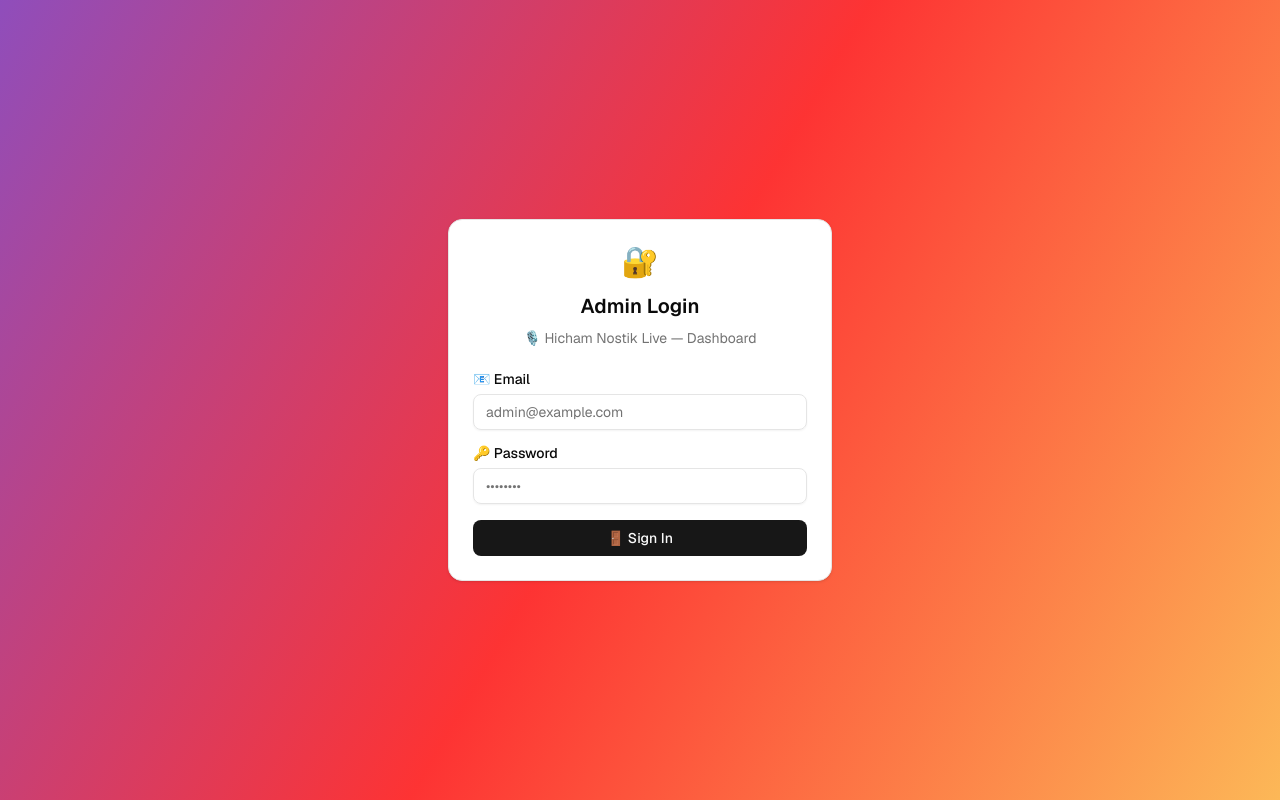
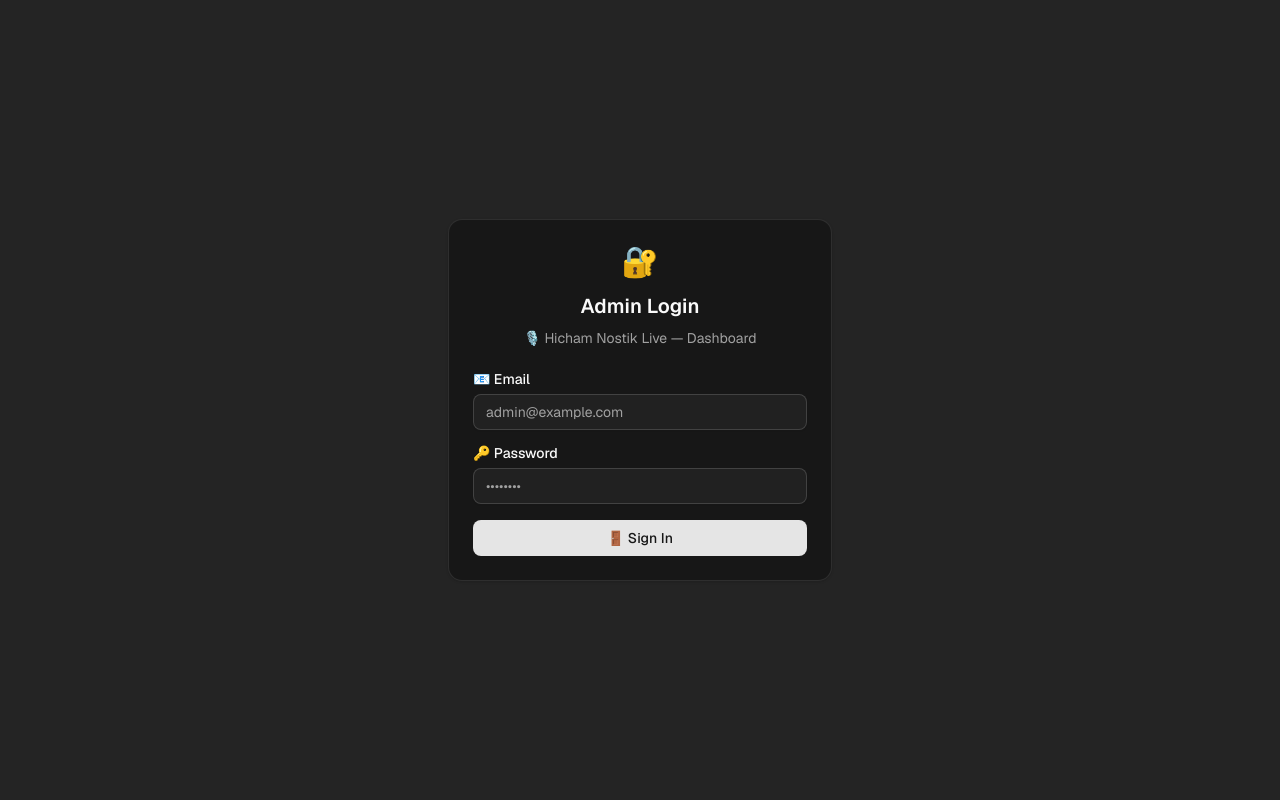
Before and after one commit to propre101/nostik_qa, a Next.js app: page /admin/login in a window 1280 px wide. Built offline with nearby package versions, Linux system fonts and the light colour scheme.

Commit message:
return the dashboard ui color

```diff
--- a/src/app/admin/dashboard/page.tsx
+++ b/src/app/admin/dashboard/page.tsx
@@ -35,6 +35,7 @@
   ]);
 
   return (
+    <div className="dark bg-background text-foreground min-h-screen">
       <main className="mx-auto max-w-4xl px-4 py-8">
         <div className="mb-8 flex items-center justify-between">
           <div>
@@ -61,5 +62,6 @@
           />
         </div>
       </main>
+    </div>
   );
 }
--- a/src/app/admin/login/page.tsx
+++ b/src/app/admin/login/page.tsx
@@ -36,6 +36,7 @@
   }
 
   return (
+    <div className="dark bg-background text-foreground min-h-screen">
       <main className="flex min-h-screen items-center justify-center px-4">
         <Card className="w-full max-w-sm">
           <CardHeader className="text-center">
@@ -79,5 +80,6 @@
           </CardContent>
         </Card>
       </main>
+    </div>
   );
 }
--- a/src/app/globals.css
+++ b/src/app/globals.css
@@ -49,7 +49,7 @@
 
 :root {
   --radius: 0.625rem;
-  --background: transparent;
+  --background: oklch(1 0 0);
   --foreground: oklch(0.145 0 0);
   --card: oklch(1 0 0);
   --card-foreground: oklch(0.145 0 0);
@@ -116,9 +116,9 @@
   --sidebar-ring: oklch(0.556 0 0);
 }
 
-body {
-background: #833AB4;
-background: linear-gradient(120deg,rgba(131, 58, 180, 0.9) 0%, rgba(253, 29, 29, 0.9) 50%, rgba(252, 176, 69, 0.9) 100%);
+.ngl-gradient {
+  background: #833AB4;
+  background: linear-gradient(120deg,rgba(131, 58, 180, 0.9) 0%, rgba(253, 29, 29, 0.9) 50%, rgba(252, 176, 69, 0.9) 100%);
   background-attachment: fixed;
   min-height: 100vh;
 }
@@ -128,7 +128,7 @@
     @apply border-border outline-ring/50;
   }
   body {
-    @apply text-foreground;
+    @apply bg-background text-foreground;
     forced-color-adjust: none;
   }
   button,
--- a/src/app/page.tsx
+++ b/src/app/page.tsx
@@ -4,7 +4,8 @@
 
 export default function HomePage() {
   return (
-    <main className="mx-auto flex min-h-screen max-w-xl flex-col items-center px-4 py-10">
+    <div className="ngl-gradient min-h-screen">
+      <main className="mx-auto flex max-w-xl flex-col items-center px-4 py-10">
         <div className="w-full space-y-6">
           <FreeQuestionForm />
 
@@ -75,5 +76,6 @@
           </p>
         </footer>
       </main>
+    </div>
   );
 }
--- a/src/app/success/page.tsx
+++ b/src/app/success/page.tsx
@@ -9,6 +9,7 @@
   const params = await searchParams;
 
   return (
+    <div className="ngl-gradient min-h-screen">
       <main className="flex min-h-screen flex-col items-center justify-center px-4 py-8 w-full max-w-md mx-auto">
         {/* White checkmark circle */}
         <div
@@ -66,5 +67,6 @@
           <AdNative />
         </div>
       </main>
+    </div>
   );
 }
```
Lines whose indentation alone changed are shown as unchanged.
